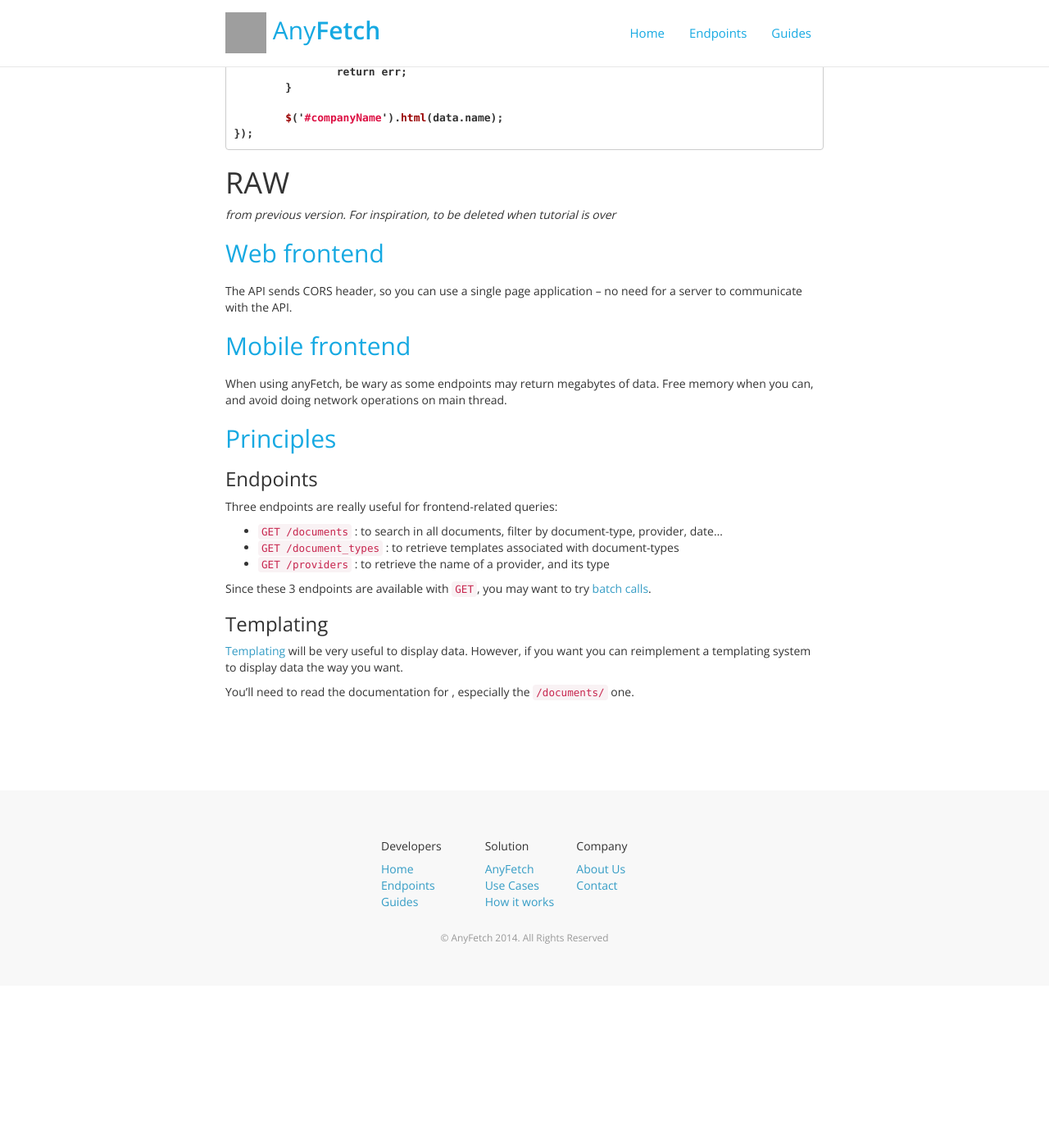
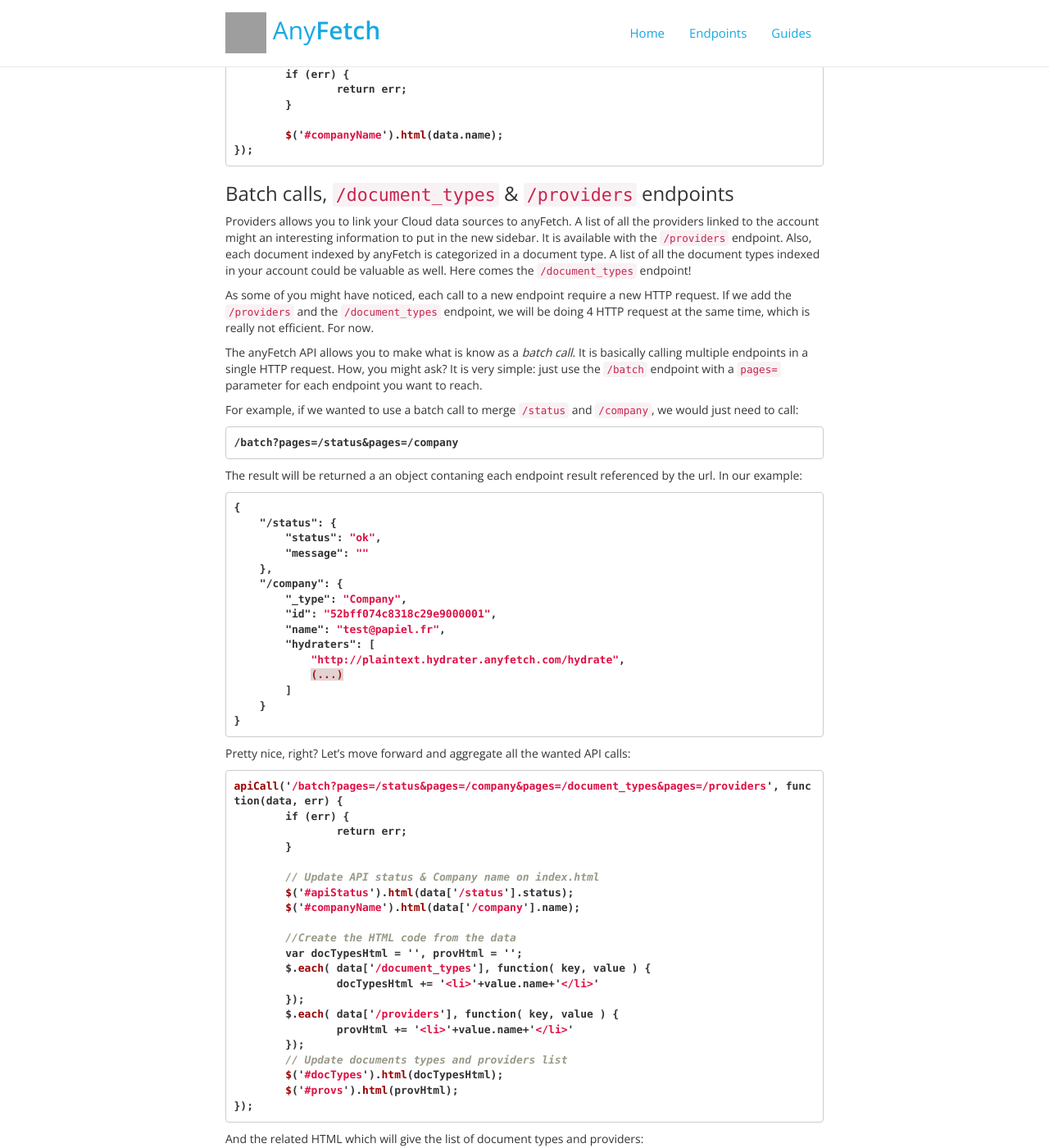
Before and after one commit to AnyFetch/developers.anyfetch.com, a Jekyll site: the page built from guides/creating/frontend.md, in a window 1280 px wide and 1400 px high, scrolled down 3667 px. Shown: the whole window at 82% size. Built offline with Jekyll 4.4.1, drawn with Linux system fonts in a browser that asks for light colours; nearby versions of some CDN libraries; Markdown is read by kramdown in place of the engine named in the settings; before the commit the page ends 4869 px from its top, so only the background shows below that; some of the changed text lies outside the part shown; grey boxes are pictures that could not be loaded.

Commit message:
1. Batch calls

````diff
--- a/guides/creating/frontend.md
+++ b/guides/creating/frontend.md
@@ -60,7 +60,7 @@ The `index.html` file is linked to the [Bootstrap](http://getbootstrap.com/) and
 </html>
 ```
 
-### First API call on /status
+### First API call on `/status`
 
 Our first API calls will be a GET on `/status`. It will return the global status for the API and will be a way to make sure it is up and running. There is no need to be authentificated to call this endpoint, we will just need a simple ajax call:
 
@@ -151,9 +151,9 @@ apiCall('/status', function(data, err) {
 });
 ```
 
-### Call on /company
+### Call on `/company`
 
-The `/company` endpoint will provide you with the company ID, name and a list of hydraters your company is using. Let's create a sidebar in our homepage to put various interesting information:
+The `/company` endpoint will provide you with the company ID (explaination about Company and Subcompany system is available [here](http://developers.anyfetch.com/guides/tutorials/subcompanies.html), name and a list of hydraters your company is using. Let's create a sidebar in our homepage to put various interesting information:
 
 ```html
 <div class="container">
@@ -187,6 +187,78 @@ apiCall('/company', function(data, err) {
 });
 ```
 
+### Batch calls, `/document_types` & `/providers` endpoints
+
+Providers allows you to link your Cloud data sources to anyFetch. A list of all the providers linked to the account might an interesting information to put in the new sidebar. It is available with the `/providers` endpoint.
+Also, each document indexed by anyFetch is categorized in a document type. A list of all the document types indexed in your account could be valuable as well. Here comes the `/document_types` endpoint!
+
+As some of you might have noticed, each call to a new endpoint require a new HTTP request. If we add the `/providers` and the `/document_types` endpoint, we will be doing 4 HTTP request at the same time, which is really not efficient. For now.
+
+The anyFetch API allows you to make what is know as a *batch call*. It is basically calling multiple endpoints in a single HTTP request. How, you might ask? It is very simple: just use the `/batch` endpoint with a `pages=` parameter for each endpoint you want to reach.
+
+For example, if we wanted to use a batch call to merge `/status` and `/company`, we would just need to call:
+
+```
+/batch?pages=/status&pages=/company
+```
+
+The result will be returned a an object contaning each endpoint result referenced by the url. In our example:
+
+```json
+{
+    "/status": {
+        "status": "ok",
+        "message": ""
+    },
+    "/company": {
+        "_type": "Company",
+        "id": "52bff074c8318c29e9000001",
+        "name": "test@papiel.fr",
+        "hydraters": [
+            "http://plaintext.hydrater.anyfetch.com/hydrate",
+            (...)
+        ]
+    }
+}
+```
+
+Pretty nice, right? Let's move forward and aggregate all the wanted API calls:
+
+```javascript
+apiCall('/batch?pages=/status&pages=/company&pages=/document_types&pages=/providers', function(data, err) {
+	if (err) {
+		return err;
+	}
+
+	// Update API status & Company name on index.html
+	$('#apiStatus').html(data['/status'].status);
+	$('#companyName').html(data['/company'].name);
+
+	//Create the HTML code from the data
+	var docTypesHtml = '', provHtml = '';
+	$.each( data['/document_types'], function( key, value ) {
+		docTypesHtml += '<li>'+value.name+'</li>'
+	});
+	$.each( data['/providers'], function( key, value ) {
+		provHtml += '<li>'+value.name+'</li>'
+	});
+	// Update documents types and providers list
+	$('#docTypes').html(docTypesHtml);
+	$('#provs').html(provHtml);
+});
+```
+
+And the related HTML which will give the list of document types and providers:
+
+```html
+<h5>Documents:<h5>
+<ul id="docTypes"></ul>
+
+<h5>Providers:<h5>
+<ul id="provs"></ul>
+```
+
+
 # RAW
 
 *from previous version. For inspiration, to be deleted when tutorial is over*
````
Also changed, not shown: other parts of guides/creating/frontend.md (+1 -1 lines).
